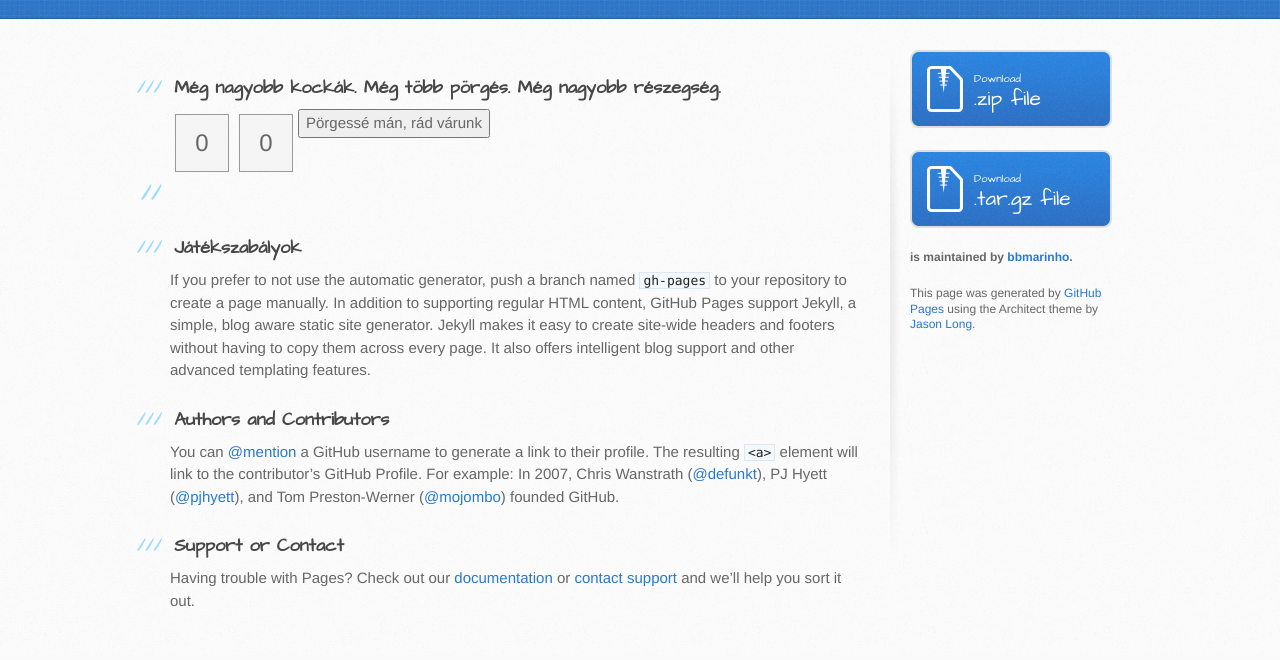
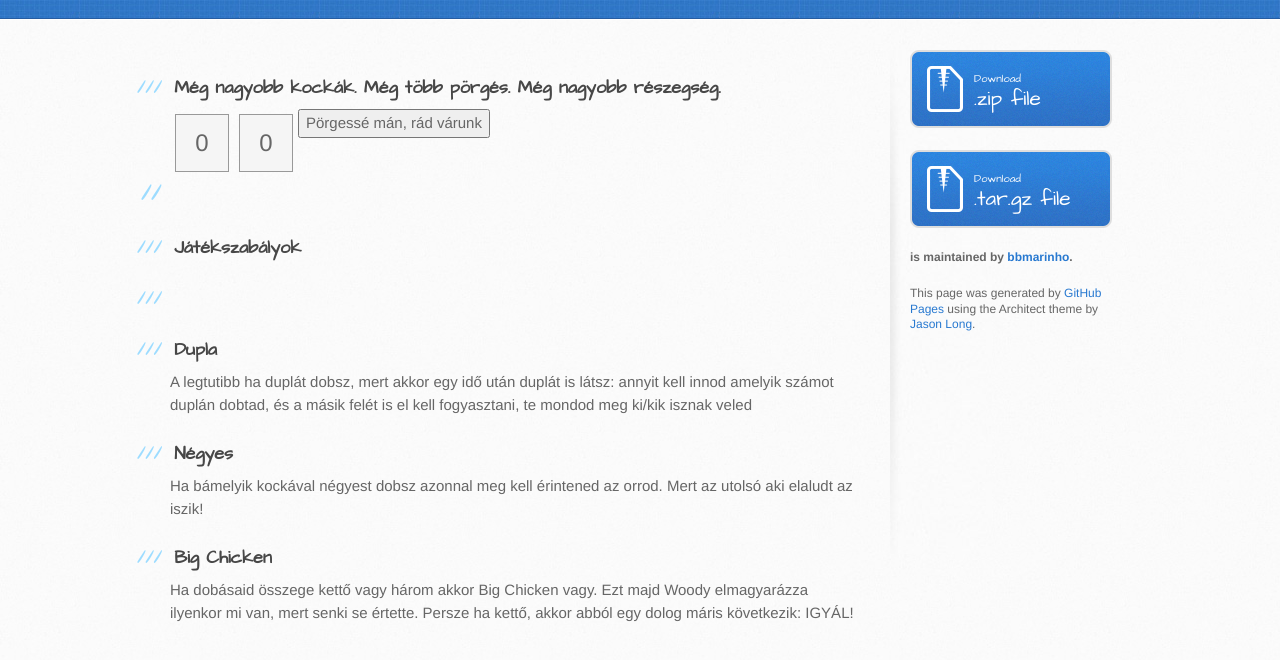
Before and after one commit to bbmarinho/WoodysDrinkingGame, a plain HTML site: page index.html in a window 1280 px wide. Shown: the part 220-880 px from the top of the page. Drawn offline with Linux system fonts and the light colour scheme.

Commit message:
Update index.html

```diff
--- a/index.html
+++ b/index.html
@@ -13,7 +13,7 @@
     <script src="//html5shiv.googlecode.com/svn/trunk/html5.js"></script>
     <![endif]-->
 
-    <title>Woodys Drinking Game</title>
+    <title>Woody's Drinking Game</title>
   </head>
 
   <body>
@@ -80,18 +80,22 @@ function rollDice(){
 
 <h3>
 <a id="creating-pages-manually" class="anchor" href="#creating-pages-manually" aria-hidden="true"><span class="octicon octicon-link"></span></a>Játékszabályok</h3>
-
-<p>If you prefer to not use the automatic generator, push a branch named <code>gh-pages</code> to your repository to create a page manually. In addition to supporting regular HTML content, GitHub Pages support Jekyll, a simple, blog aware static site generator. Jekyll makes it easy to create site-wide headers and footers without having to copy them across every page. It also offers intelligent blog support and other advanced templating features.</p>
+<h3>
 
 <h3>
-<a id="authors-and-contributors" class="anchor" href="#authors-and-contributors" aria-hidden="true"><span class="octicon octicon-link"></span></a>Authors and Contributors</h3>
+<a id="creating-pages-manually" class="anchor" href="#creating-pages-manually" aria-hidden="true"><span class="octicon octicon-link"></span></a>Dupla</h3>
 
-<p>You can <a href="https://github.com/blog/821" class="user-mention">@mention</a> a GitHub username to generate a link to their profile. The resulting <code>&lt;a&gt;</code> element will link to the contributor’s GitHub Profile. For example: In 2007, Chris Wanstrath (<a href="https://github.com/defunkt" class="user-mention">@defunkt</a>), PJ Hyett (<a href="https://github.com/pjhyett" class="user-mention">@pjhyett</a>), and Tom Preston-Werner (<a href="https://github.com/mojombo" class="user-mention">@mojombo</a>) founded GitHub.</p>
+<p>A legtutibb ha duplát dobsz, mert akkor egy idő után duplát is látsz: annyit kell innod amelyik számot duplán dobtad, és a másik felét is el kell fogyasztani, te mondod meg ki/kik isznak veled</p>
 
 <h3>
-<a id="support-or-contact" class="anchor" href="#support-or-contact" aria-hidden="true"><span class="octicon octicon-link"></span></a>Support or Contact</h3>
+<a id="authors-and-contributors" class="anchor" href="#authors-and-contributors" aria-hidden="true"><span class="octicon octicon-link"></span></a>Négyes</h3>
 
-<p>Having trouble with Pages? Check out our <a href="https://help.github.com/pages">documentation</a> or <a href="https://github.com/contact">contact support</a> and we’ll help you sort it out.</p>
+<p>Ha bámelyik kockával négyest dobsz azonnal meg kell érintened az orrod. Mert az utolsó aki elaludt az iszik!</p>
+
+<h3>
+<a id="support-or-contact" class="anchor" href="#support-or-contact" aria-hidden="true"><span class="octicon octicon-link"></span></a>Big Chicken</h3>
+
+<p>Ha dobásaid összege kettő vagy három akkor Big Chicken vagy. Ezt majd Woody elmagyarázza ilyenkor mi van, mert senki se értette. Persze ha kettő, akkor abból egy dolog máris következik: IGYÁL!</p>
         </section>
 
         <aside id="sidebar">
```
